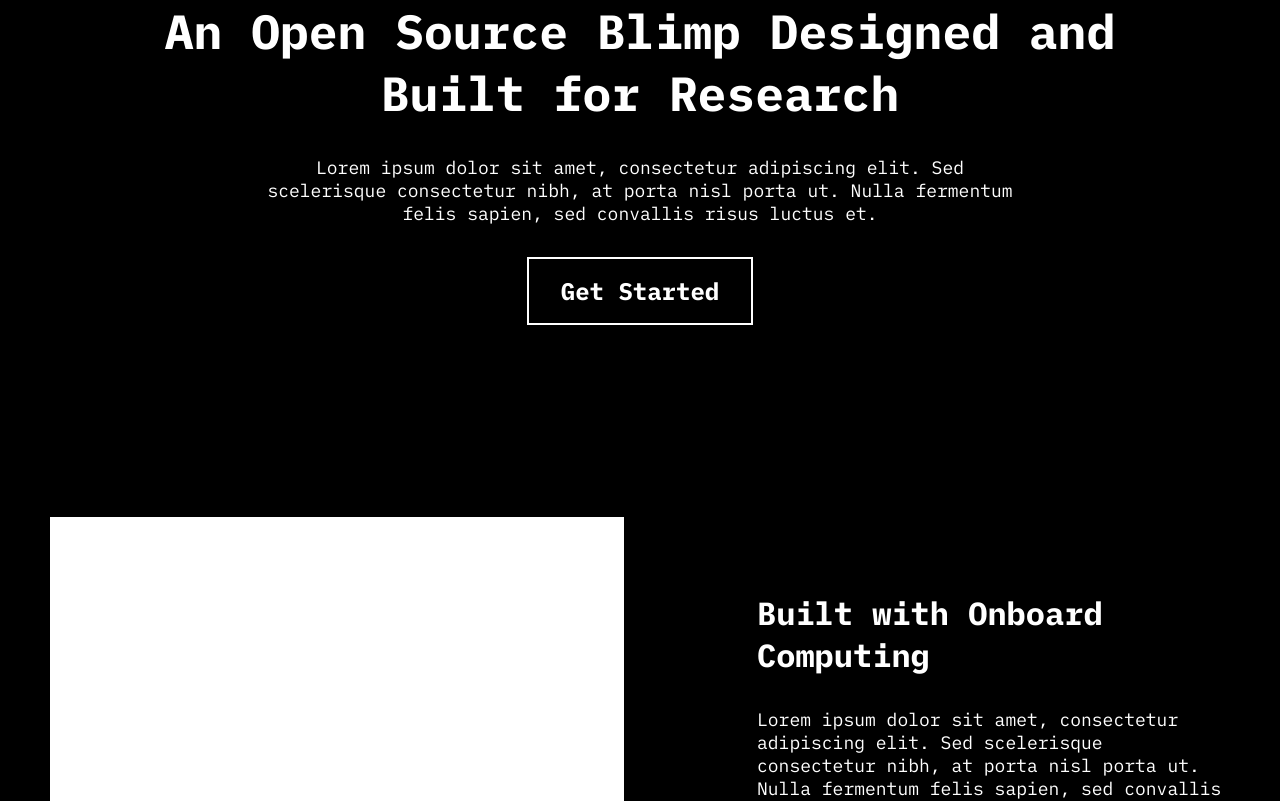
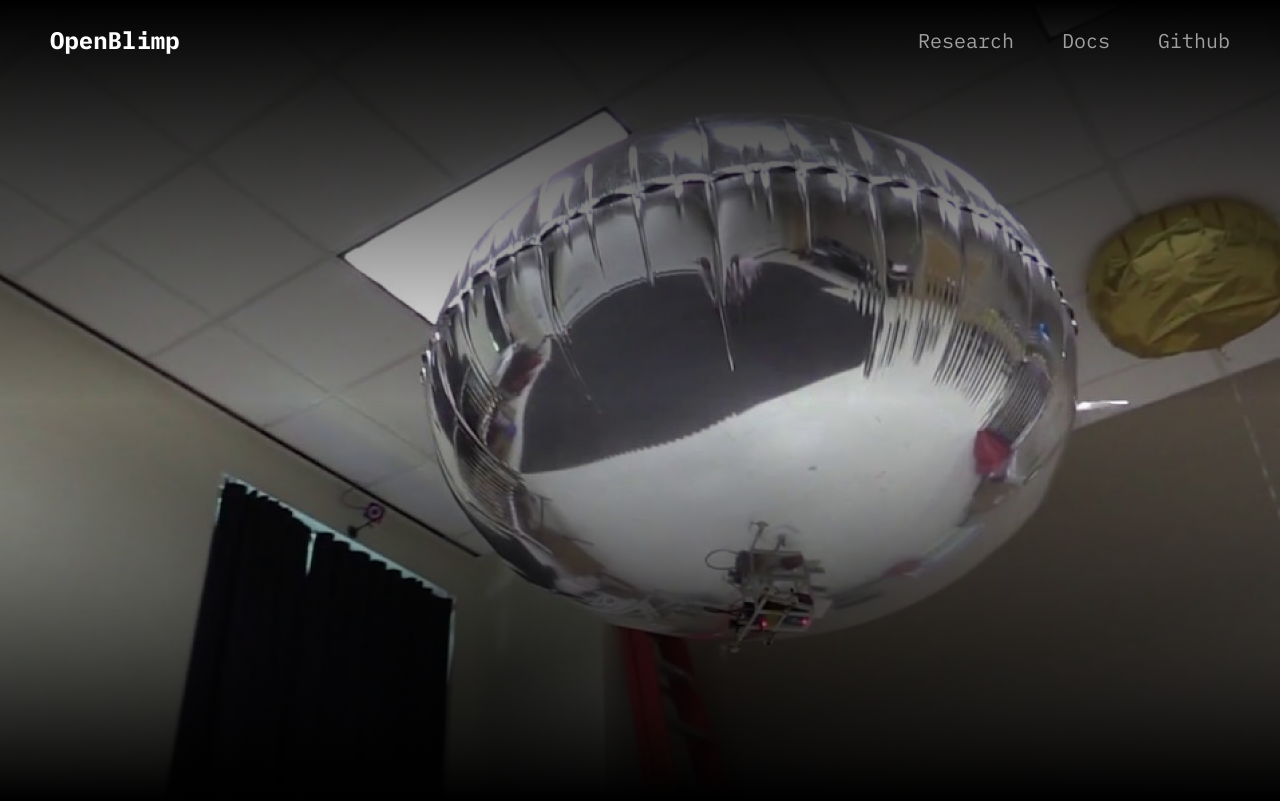
Before and after one commit to jasonxuyang/open-blimp-website, a Next.js app: page /home in a window 1280 px wide. Shown: the top 801 px of the page. Built offline with nearby package versions, Linux system fonts and the light colour scheme; a web font is replaced by a local one.

Commit message:
add navigation

```diff
--- /dev/null
+++ b/components/shared/nav.js
@@ -0,0 +1,43 @@
+import Link from "next/link";
+import { useEffect, useState } from "react";
+import styles from "../../styles/components/nav.module.scss";
+
+export default function Nav() {
+  const [isScrolled, setIsScrolled] = useState(false);
+  useEffect(() => {
+    const onScroll = (e) => {
+      if (window.scrollY > window.innerHeight) {
+        setIsScrolled(true);
+      } else {
+        setIsScrolled(false);
+      }
+    };
+    window.addEventListener("scroll", onScroll);
+    return () => window.removeEventListener("scroll", onScroll);
+  });
+
+  return (
+    <div
+      className={`${styles.nav_wrapper} ${
+        isScrolled ? styles.opaque : styles.transparent
+      }`}
+    >
+      <div className={styles.nav_container}>
+        <Link href={"/home"} passHref>
+          <a className={styles.nav_logo}>OpenBlimp</a>
+        </Link>
+        <div className={styles.nav_links_container}>
+          <Link href={"/home"} passHref>
+            <a className={styles.nav_link}>Research</a>
+          </Link>
+          <Link href={"/home"} passHref>
+            <a className={styles.nav_link}>Docs</a>
+          </Link>
+          <Link href={"/home"} passHref>
+            <a className={styles.nav_link}>Github</a>
+          </Link>
+        </div>
+      </div>
+    </div>
+  );
+}
--- a/pages/_app.js
+++ b/pages/_app.js
@@ -1,5 +1,6 @@
 import "../styles/globals.scss";
 import Head from "next/head";
+import Nav from "../components/shared/nav";
 
 function MyApp({ Component, pageProps }) {
   return (
@@ -9,6 +10,7 @@ function MyApp({ Component, pageProps }) {
         <meta name="description" content="Generated by create next app" />
         <link rel="icon" href="/favicon.ico" />
       </Head>
+      <Nav />
       <Component {...pageProps} />
     </>
   );
--- a/pages/home.js
+++ b/pages/home.js
@@ -3,10 +3,14 @@ import ButtonPrimary from "../components/shared/button-primary";
 import ContentBlock from "../components/home/content-block";
 import Image from "next/image";
 import placeHolder from "../public/img/img_placeholder.png";
+import hero from "../public/img/img_hero.png";
 
 export default function Home() {
   return (
     <main className={styles.home_container}>
+      <div className={styles.hero_img_wrapper}>
+        <Image src={hero} className={styles.hero_img} layout="fill" alt="img" />
+      </div>
       <section id={styles.section_hero}>
         <div className={styles.hero_content}>
           <h1>An Open Source Blimp Designed and Built for Research</h1>
--- /dev/null
+++ b/styles/components/nav.module.scss
@@ -0,0 +1,51 @@
+@import "../variables.scss";
+
+.nav_wrapper {
+  position: fixed;
+  top: 0;
+  left: 0;
+  width: 100vw;
+  z-index: 1;
+  display: flex;
+  justify-content: center;
+  transition: all 0.2s ease;
+
+  .nav_container {
+    display: flex;
+    flex-direction: row;
+    width: calc($columnWidth * 12 + $columnGutter * 11);
+    justify-content: space-between;
+    align-items: center;
+    padding: $m24 $m24;
+
+    .nav_logo {
+      font-family: "mb";
+      font-size: 24px;
+    }
+
+    .nav_links_container {
+      display: flex;
+      flex-direction: row;
+
+      a {
+        font-family: "mr";
+        font-size: 20px;
+        margin-left: $m48;
+        opacity: 0.6;
+        transition: all 0.2s ease;
+      }
+
+      a:hover {
+        opacity: 1;
+      }
+    }
+  }
+}
+
+.transparent {
+  background-image: transparent;
+}
+
+.opaque {
+  background-color: $black;
+}
--- a/styles/pages/home.module.scss
+++ b/styles/pages/home.module.scss
@@ -4,6 +4,34 @@
   display: flex;
   flex-direction: column;
   align-items: center;
+
+  .hero_img_wrapper {
+    position: relative;
+    width: 100vw;
+    height: 100vh;
+    z-index: -1;
+    margin-bottom: $m192;
+
+    .hero_img {
+      object-fit: cover;
+    }
+  }
+
+  .hero_img_wrapper::after {
+    content: ""; // ::before and ::after both require content
+    position: absolute;
+    top: 0;
+    left: 0;
+    width: 100%;
+    height: 100%;
+    background-image: linear-gradient(
+      0deg,
+      rgba(0, 0, 0, 1),
+      rgba(0, 0, 0, 0),
+      rgba(0, 0, 0, 1)
+    );
+  }
+
   section {
     width: calc(($columnWidth * 12) + ($columnGutter * 11));
   }
--- a/styles/variables.scss
+++ b/styles/variables.scss
@@ -26,6 +26,7 @@ $m240: 240px;
 
 $columnWidth: 69px;
 $columnGutter: 32px;
+$navOffset: 80px;
 
 $w1Mobile: 19.733vw;
 $w2Mobile: 43.733vw;
```
Also changed, not shown: public/img/img_hero.png (added).
